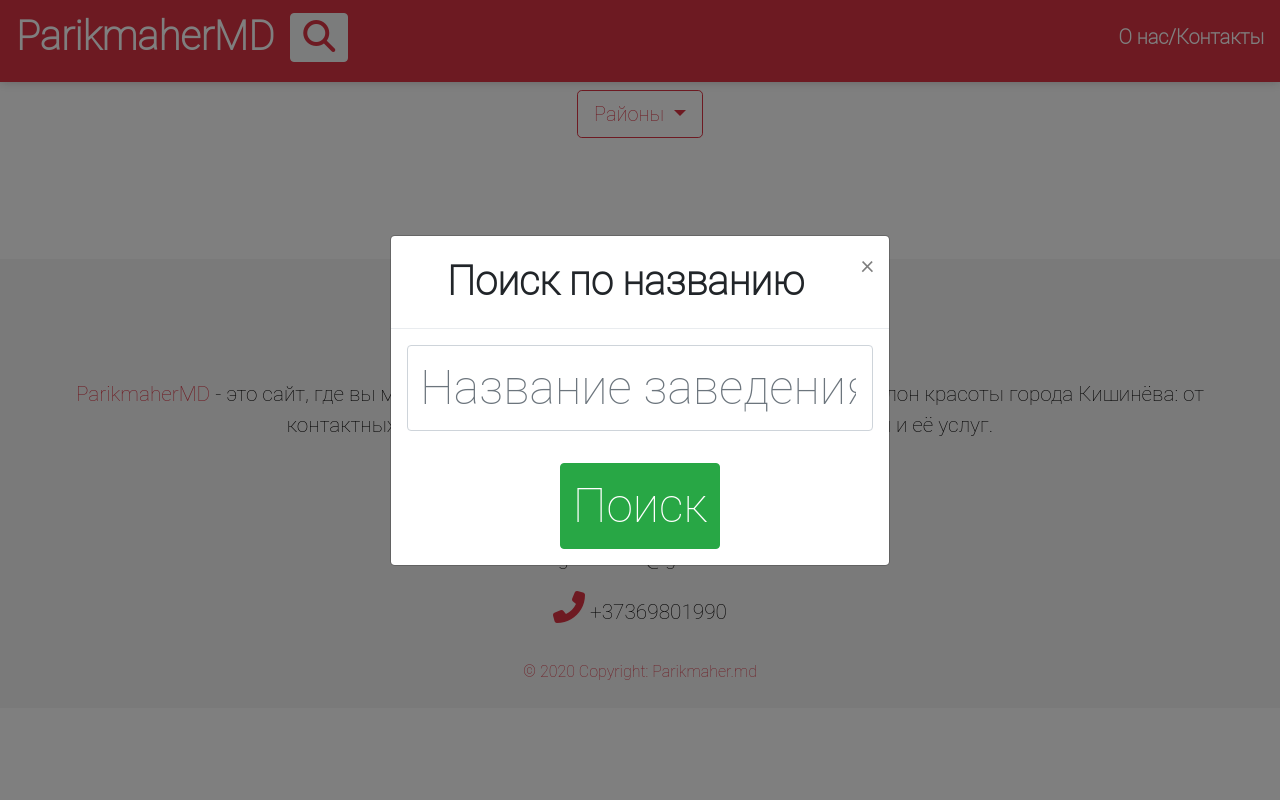
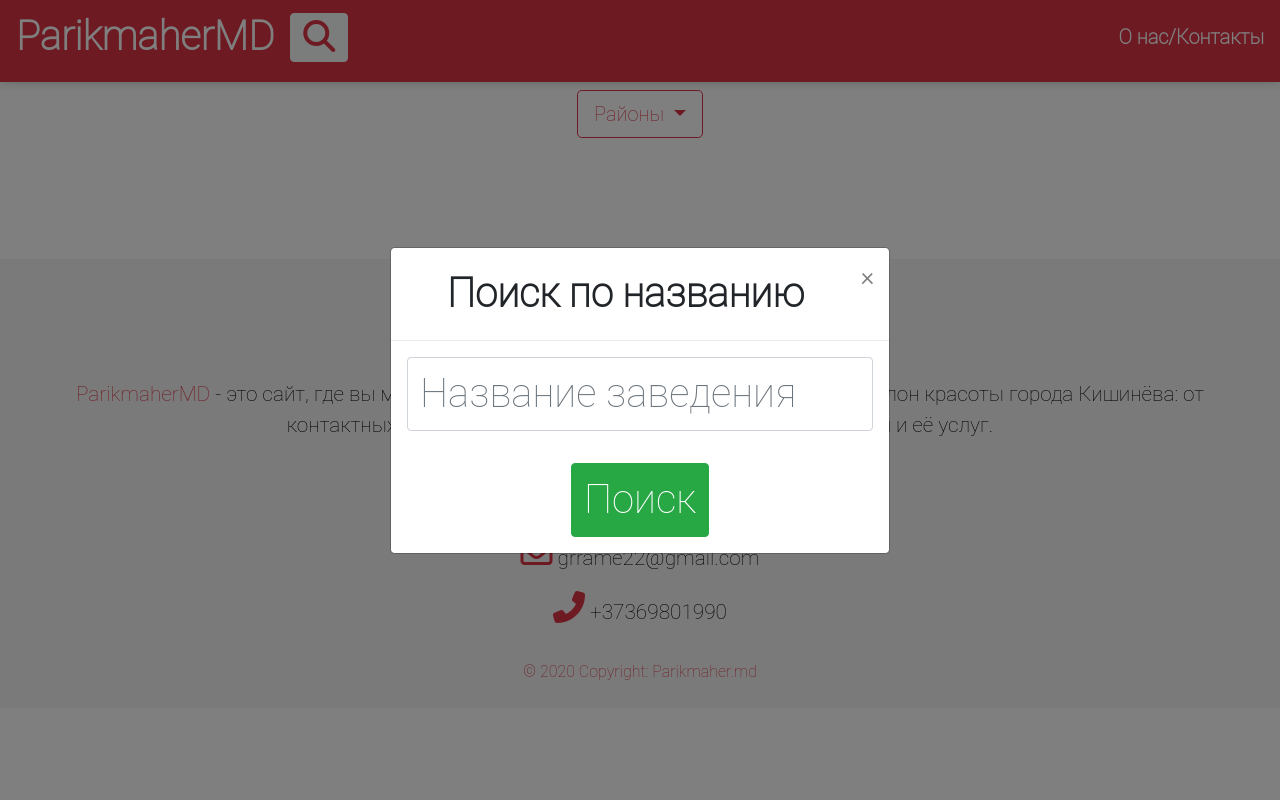
Before and after one commit to Grrame22/ParikmaherMD, a Django app: page / in a window 1280 px wide, after a click that opens the changed part. Run offline with Django 3.2, Linux system fonts and the light colour scheme; data that the repository does not hold is empty; some libraries are stand-ins or nearby versions.

Commit message:
Changed html files.

```diff
--- a/parikmaherMD/templates/parikmaherMD/hairdressing_area.html
+++ b/parikmaherMD/templates/parikmaherMD/hairdressing_area.html
@@ -30,9 +30,9 @@
                     <div class="modal-body" style="text-align: center">
                         <form class="form" action="{% url 'home_page' %}">
                             <input class="form-control mr-sm-2" type="search" placeholder="Название заведения"
-                                   aria-label="Search" style="font-size: 3rem" name="search">
+                                   aria-label="Search" style="font-size: 2.5rem" name="search">
                             <button class="btn btn-success" type="submit"
-                                    style="font-size: 3rem; margin-top: 2rem">Поиск
+                                    style="font-size: 2.5rem; margin-top: 2rem">Поиск
                             </button>
                         </form>
                     </div>
--- a/parikmaherMD/templates/parikmaherMD/home_page.html
+++ b/parikmaherMD/templates/parikmaherMD/home_page.html
@@ -19,7 +19,7 @@
     <div class="search-modal">
         <div class="modal fade" id="searchModalCenter" tabindex="-1" role="dialog"
              aria-labelledby="searchModalCenterTitle" aria-hidden="true">
-            <div class="modal-dialog modal-dialog-centered" role="document">
+            <div class="modal-dialog modal-dialog-centered" role="document" style="width: 100rem">
                 <div class="modal-content">
                     <div class="modal-header">
                         <h1 class="modal-title text-center w-100">Поиск по названию</h1>
@@ -31,9 +31,9 @@
                     <div class="modal-body" style="text-align: center">
                         <form class="form" action="{% url 'home_page' %}">
                             <input class="form-control mr-sm-2" type="search" placeholder="Название заведения"
-                                   aria-label="Search" style="font-size: 3rem" name="search">
+                                   aria-label="Search" style="font-size: 2.5rem" name="search">
                             <button class="btn btn-success" type="submit"
-                                    style="font-size: 3rem; margin-top: 2rem">Поиск
+                                    style="font-size: 2.5rem; margin-top: 2rem">Поиск
                             </button>
                         </form>
                     </div>
--- a/parikmaherMD/templates/parikmaherMD/particualr_hairdressing.html
+++ b/parikmaherMD/templates/parikmaherMD/particualr_hairdressing.html
@@ -30,9 +30,9 @@
                     <div class="modal-body" style="text-align: center">
                         <form class="form" action="{% url 'home_page' %}">
                             <input class="form-control mr-sm-2" type="search" placeholder="Название заведения"
-                                   aria-label="Search" style="font-size: 3rem" name="search">
+                                   aria-label="Search" style="font-size: 2.5rem" name="search">
                             <button class="btn btn-success" type="submit"
-                                    style="font-size: 3rem; margin-top: 2rem">Поиск
+                                    style="font-size: 2.5rem; margin-top: 2rem">Поиск
                             </button>
                         </form>
                     </div>
```
